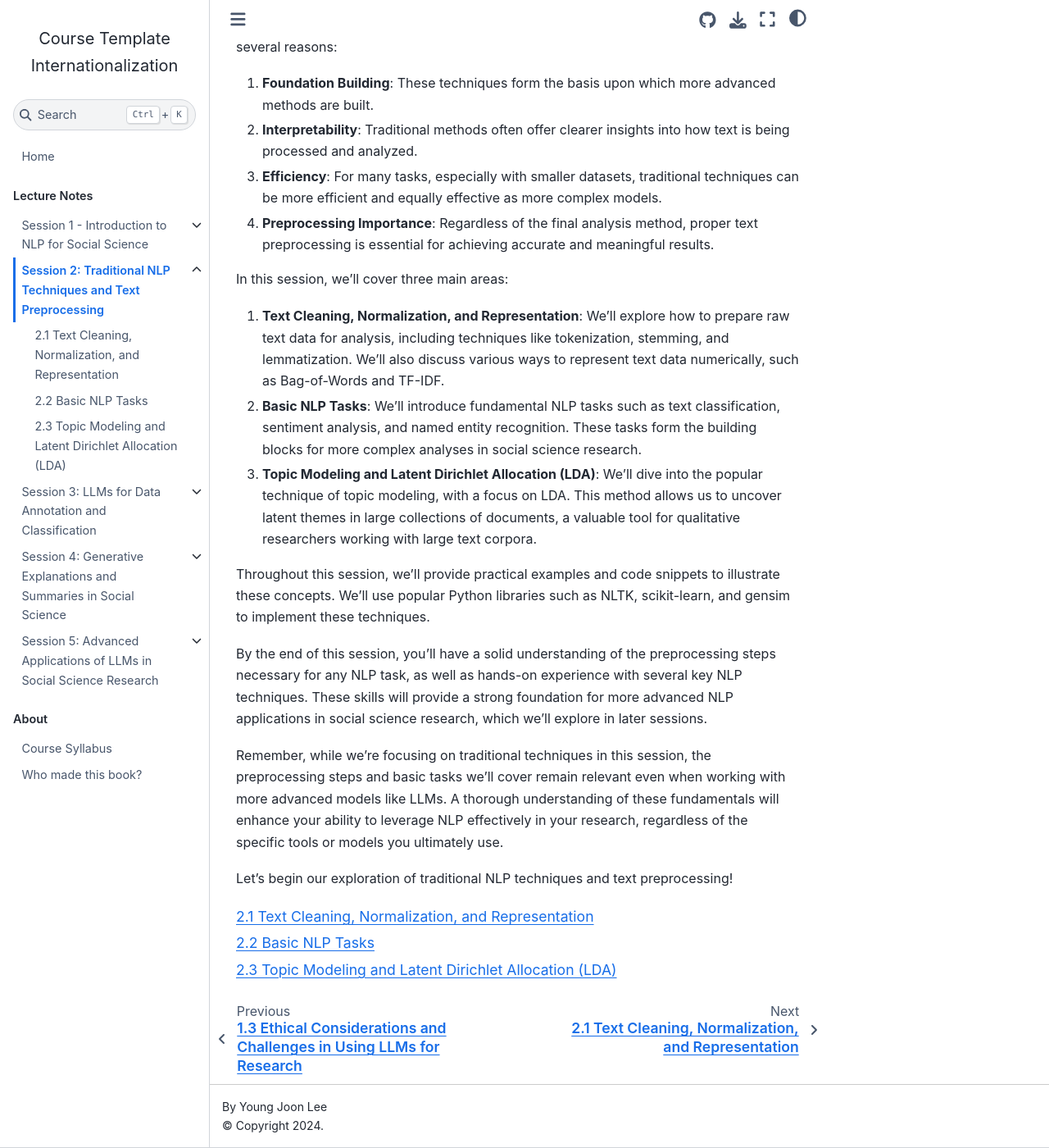
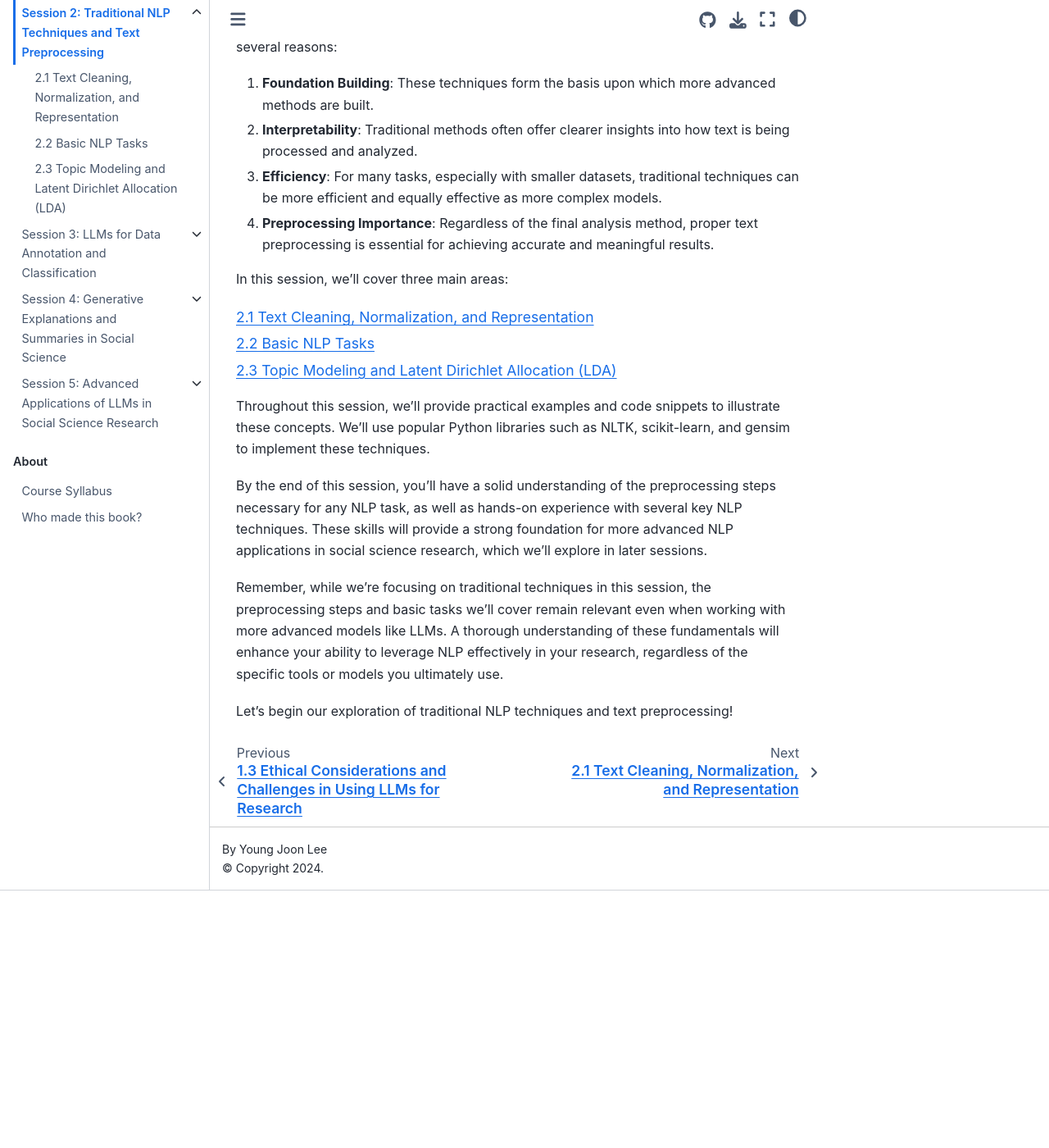
Before and after one commit to entelecheia/nlp4ss, a Jupyter Book: the page built from book/en/session02/index.md, in a window 1280 px wide and 1400 px high, scrolled down 360 px. Shown: the whole window at 82% size. Built offline with Jupyter Book 1.0.4 settings and Sphinx 7.4.7 and the Sphinx Book theme 1.1.4, drawn with Linux system fonts in a browser that asks for light colours; after the commit the page ends 1446 px from its top, so only the background shows below that.

Commit message:
refactor(content): remove redundant table of contents syntax from session files

````diff
--- a/book/en/session02/index.md
+++ b/book/en/session02/index.md
@@ -11,11 +11,9 @@ Natural Language Processing (NLP) has come a long way in recent years, with adva
 
 In this session, we'll cover three main areas:
 
-1. **Text Cleaning, Normalization, and Representation**: We'll explore how to prepare raw text data for analysis, including techniques like tokenization, stemming, and lemmatization. We'll also discuss various ways to represent text data numerically, such as Bag-of-Words and TF-IDF.
+```{tableofcontents}
 
-2. **Basic NLP Tasks**: We'll introduce fundamental NLP tasks such as text classification, sentiment analysis, and named entity recognition. These tasks form the building blocks for more complex analyses in social science research.
-
-3. **Topic Modeling and Latent Dirichlet Allocation (LDA)**: We'll dive into the popular technique of topic modeling, with a focus on LDA. This method allows us to uncover latent themes in large collections of documents, a valuable tool for qualitative researchers working with large text corpora.
+```
 
 Throughout this session, we'll provide practical examples and code snippets to illustrate these concepts. We'll use popular Python libraries such as NLTK, scikit-learn, and gensim to implement these techniques.
 
@@ -24,7 +22,3 @@ By the end of this session, you'll have a solid understanding of the preprocessi
 Remember, while we're focusing on traditional techniques in this session, the preprocessing steps and basic tasks we'll cover remain relevant even when working with more advanced models like LLMs. A thorough understanding of these fundamentals will enhance your ability to leverage NLP effectively in your research, regardless of the specific tools or models you ultimately use.
 
 Let's begin our exploration of traditional NLP techniques and text preprocessing!
-
-```{tableofcontents}
-
-```
````
Also changed, not shown: book/en/session01/index.md (+3 -7 lines), book/en/session03/index.md (+3 -7 lines), book/en/session04/index.md (+3 -7 lines), book/en/session05/index.md (+0 -4 lines).
